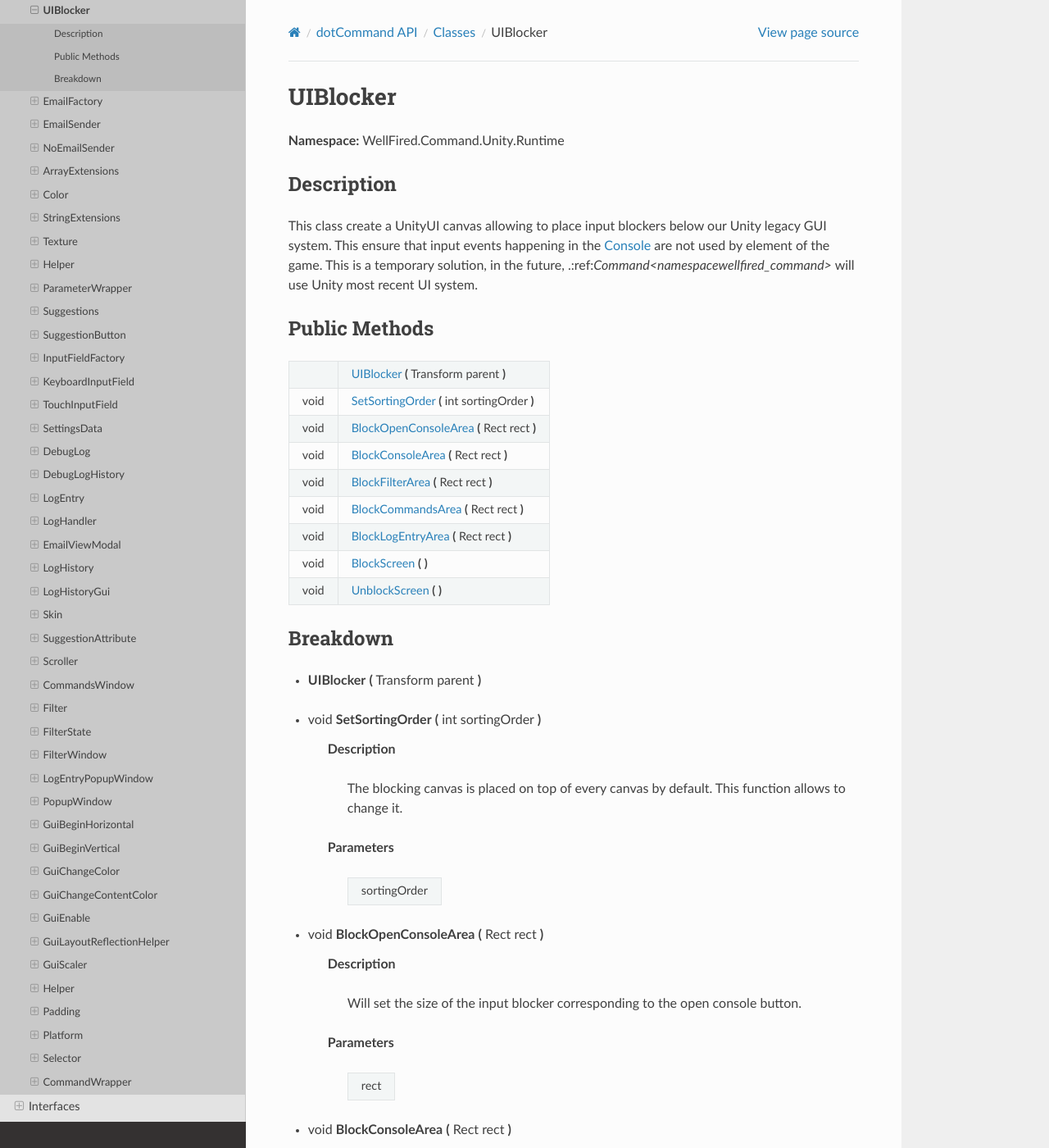
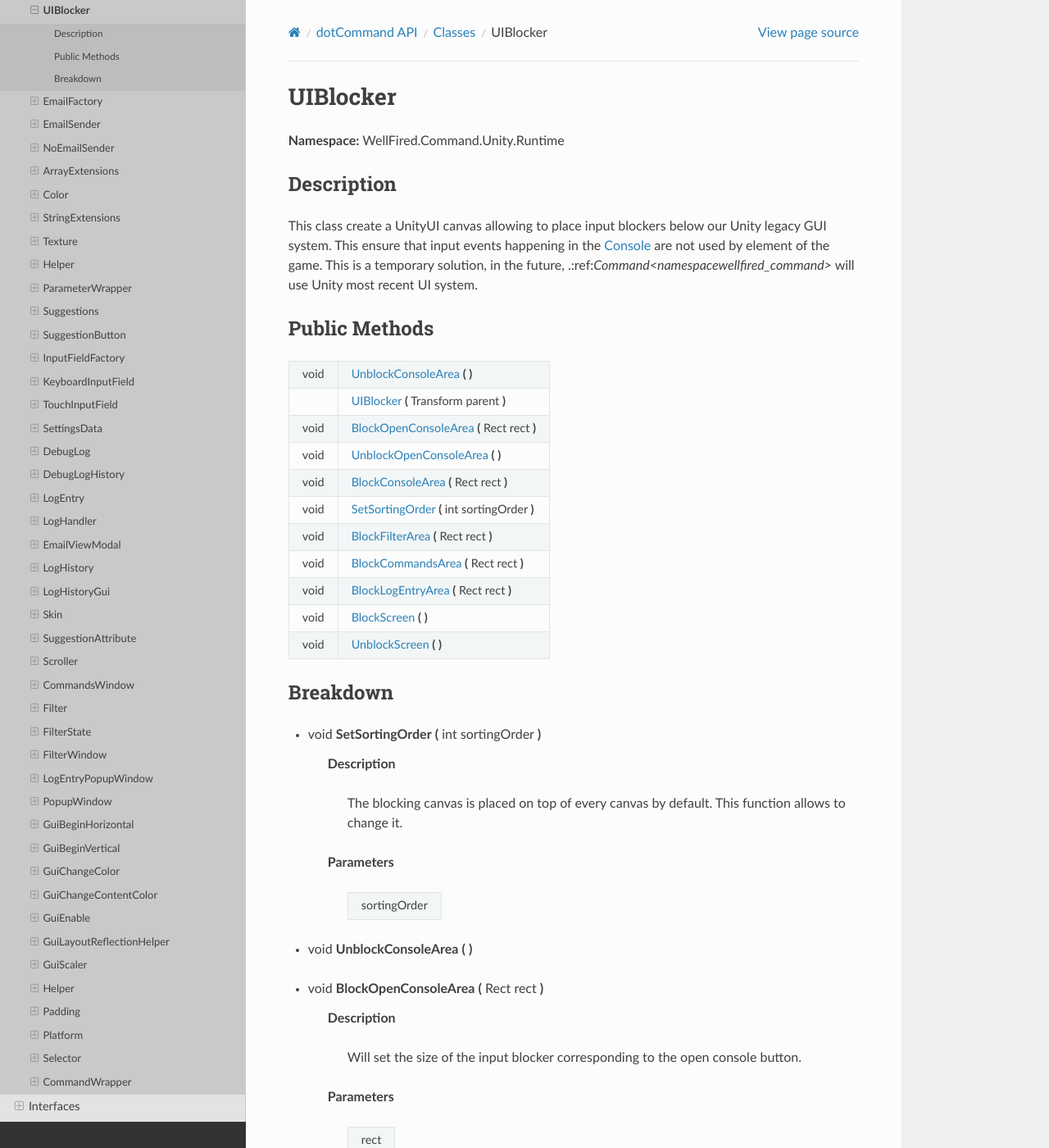
Before and after one commit to WellFiredDevelopment/dotCommandDocumentation, a Sphinx documentation site: the page built from sphinx/source/api/classes/class_wellfired_command_unity_runtime_console_uiblocker.rst, in a window 1280 px wide and 1400 px high. Shown: the whole window at 82% size. Built offline with Sphinx 7.4.7 and the Read the Docs theme 2.0.0, drawn with Linux system fonts in a browser that asks for light colours; some of the changed text lies outside the part shown.

Commit message:
AutoBuildDocumentation

```diff
--- a/sphinx/source/api/classes/class_wellfired_command_unity_runtime_console_uiblocker.rst
+++ b/sphinx/source/api/classes/class_wellfired_command_unity_runtime_console_uiblocker.rst
@@ -14,13 +14,17 @@ Public Methods
 ---------------
 
 +-------------+-------------------------------------------------------------------------------------------------------------------------------------------------+
+|void         |:ref:`UnblockConsoleArea<classwellfired_command_unity_runtime_console_uiblocker_1a2ea554f705268344e132525901e5895e>` **(**  **)**                |
++-------------+-------------------------------------------------------------------------------------------------------------------------------------------------+
 |             |:ref:`UIBlocker<classwellfired_command_unity_runtime_console_uiblocker_1aa82e9c21641d8178f671580cbdbddc8f>` **(** Transform parent **)**         |
-+-------------+-------------------------------------------------------------------------------------------------------------------------------------------------+
-|void         |:ref:`SetSortingOrder<classwellfired_command_unity_runtime_console_uiblocker_1ab3e5dca3e749fc4e281ec3bfb3b08716>` **(** int sortingOrder **)**   |
 +-------------+-------------------------------------------------------------------------------------------------------------------------------------------------+
 |void         |:ref:`BlockOpenConsoleArea<classwellfired_command_unity_runtime_console_uiblocker_1a6ff1669b626a6aab5dd93719263fe84e>` **(** Rect rect **)**     |
 +-------------+-------------------------------------------------------------------------------------------------------------------------------------------------+
+|void         |:ref:`UnblockOpenConsoleArea<classwellfired_command_unity_runtime_console_uiblocker_1a986703d808f83d53a8c023a594fa0b62>` **(**  **)**            |
++-------------+-------------------------------------------------------------------------------------------------------------------------------------------------+
 |void         |:ref:`BlockConsoleArea<classwellfired_command_unity_runtime_console_uiblocker_1a89e4eba4f3856440d654f3e6b01e97e1>` **(** Rect rect **)**         |
++-------------+-------------------------------------------------------------------------------------------------------------------------------------------------+
+|void         |:ref:`SetSortingOrder<classwellfired_command_unity_runtime_console_uiblocker_1ab3e5dca3e749fc4e281ec3bfb3b08716>` **(** int sortingOrder **)**   |
 +-------------+-------------------------------------------------------------------------------------------------------------------------------------------------+
 |void         |:ref:`BlockFilterArea<classwellfired_command_unity_runtime_console_uiblocker_1ad509996ce0b720ac1d28e917a80ff42c>` **(** Rect rect **)**          |
 +-------------+-------------------------------------------------------------------------------------------------------------------------------------------------+
@@ -36,10 +40,6 @@ Public Methods
 Breakdown
 ----------
 
-.. _classwellfired_command_unity_runtime_console_uiblocker_1aa82e9c21641d8178f671580cbdbddc8f:
-
--  **UIBlocker** **(** Transform parent **)**
-
 .. _classwellfired_command_unity_runtime_console_uiblocker_1ab3e5dca3e749fc4e281ec3bfb3b08716:
 
 - void **SetSortingOrder** **(** int sortingOrder **)**
@@ -53,6 +53,10 @@ Breakdown
         +---------------+
         |sortingOrder   |
         +---------------+
+
+.. _classwellfired_command_unity_runtime_console_uiblocker_1a2ea554f705268344e132525901e5895e:
+
+- void **UnblockConsoleArea** **(**  **)**
 
 .. _classwellfired_command_unity_runtime_console_uiblocker_1a6ff1669b626a6aab5dd93719263fe84e:
 
@@ -68,6 +72,10 @@ Breakdown
         |rect         |
         +-------------+
 
+.. _classwellfired_command_unity_runtime_console_uiblocker_1a986703d808f83d53a8c023a594fa0b62:
+
+- void **UnblockOpenConsoleArea** **(**  **)**
+
 .. _classwellfired_command_unity_runtime_console_uiblocker_1a89e4eba4f3856440d654f3e6b01e97e1:
 
 - void **BlockConsoleArea** **(** Rect rect **)**
```
Also changed, not shown: other parts of sphinx/source/api/classes/class_wellfired_command_unity_runtime_console_uiblocker.rst (+4 -0 lines).
